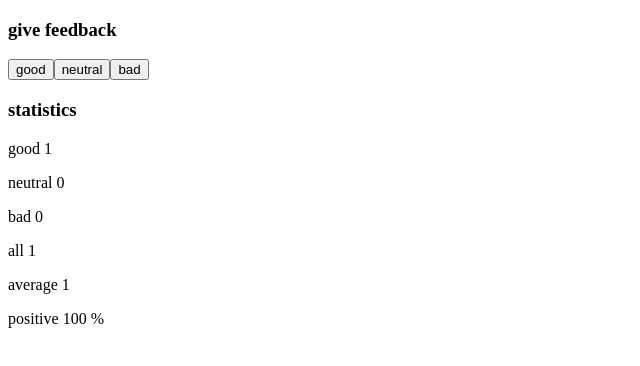
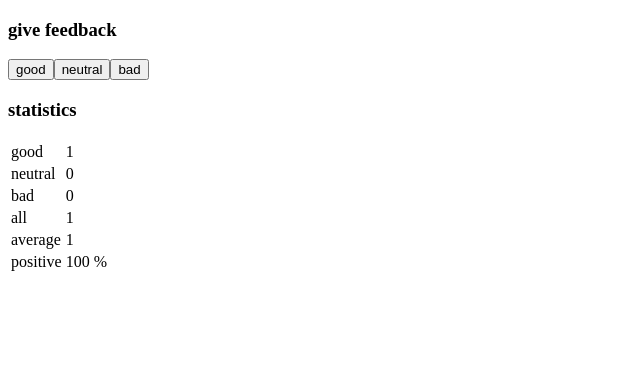
Before and after one commit to djanyreason/FSO_01, a React (Create React App) app in the folder unicafe/: page / in a window 1280 px wide. Both pictures are taken after a click on the button "good". Shown: the top 366 px of the page, without its empty margins (0-640 px from the left). Built offline with nearby package versions, Linux system fonts and the light colour scheme.

Commit message:
Completes exercise 1.10, changes stats to table
This commit changes the statistics section to an HTML table instead
of a series of <p> elements. This involves updates to the Statistics
and StatisticLine components.

```diff
--- a/unicafe/src/App.js
+++ b/unicafe/src/App.js
@@ -8,7 +8,10 @@
 
 const StatisticLine = ({text, value}) => {
   return (
-    <p>{text} {value}</p>
+    <tr>
+      <td>{text}</td>
+      <td>{value}</td>
+    </tr>
   );
 };
 
@@ -28,12 +31,14 @@
     return (
       <div>
         <h3>statistics</h3>
+          <table>
             <StatisticLine text="good" value={good} />
             <StatisticLine text="neutral" value={neutral} />
             <StatisticLine text="bad" value={bad} />
             <StatisticLine text="all" value={total} />
             <StatisticLine text="average" value={score / total} />
             <StatisticLine text="positive" value={(100 * (good / total)) + ' %'} />
+          </table>
       </div>
     );
   }
```
Lines whose indentation alone changed are shown as unchanged.
